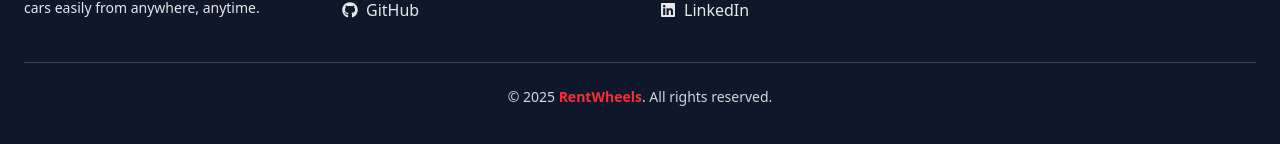
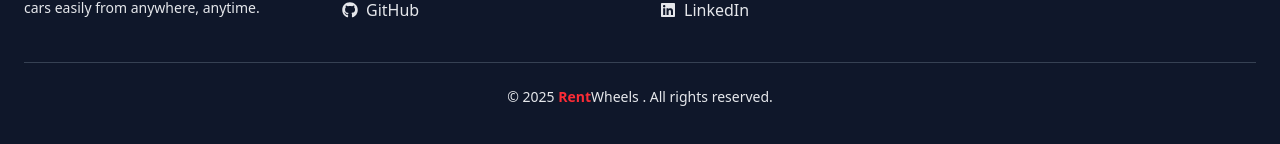
Before and after one commit to st-shourov12/Assignment-10-Rent-Wheels-Client, a React (Vite) app: page /cars in a window 1280 px wide. Shown: the part 970-1114 px from the top of the page. Built offline with nearby package versions, Linux system fonts and the light colour scheme; no server answers.

Commit message:
changes on footer color

```diff
--- a/src/Components/Footer/Footer.jsx
+++ b/src/Components/Footer/Footer.jsx
@@ -74,7 +74,7 @@ const Footer = () => {
                     <h3 className="text-white font-semibold text-lg mb-4 border-b border-red-500 w-fit pb-1">Stay Updated</h3>
                     <p className="text-gray-200 mb-3 text-sm">Subscribe for latest offers & car updates!</p>
                     <form onSubmit={handleSubmit}  className="flex">
-                    <input type="email" placeholder="Enter your email" className="w-full bg-white px-3 py-2 rounded-l-lg focus:outline-none text-black" />
+                        <input type="email" placeholder="Enter your email" className="w-full bg-white px-3 py-2 rounded-l-lg focus:outline-none text-black" />
                         <button className="bg-red-600 hover:bg-red-500 text-white px-4 py-2 rounded-r-lg transition duration-300">
                             Subscribe
                         </button>
@@ -83,8 +83,8 @@ const Footer = () => {
             </div>
 
 
-            <div className="border-t border-gray-700 mt-10 pt-6 text-center text-gray-300 text-sm">
-            © {new Date().getFullYear()} <span className="text-red-500 font-semibold">RentWheels</span>. All rights reserved.
+            <div className="border-t border-gray-700 mt-10 pt-6 text-center text-gray-200 text-sm">
+            © {new Date().getFullYear()} <span className="text-red-500 font-semibold">Rent</span>Wheels . All rights reserved.
             </div>
         </footer>
     );
```
